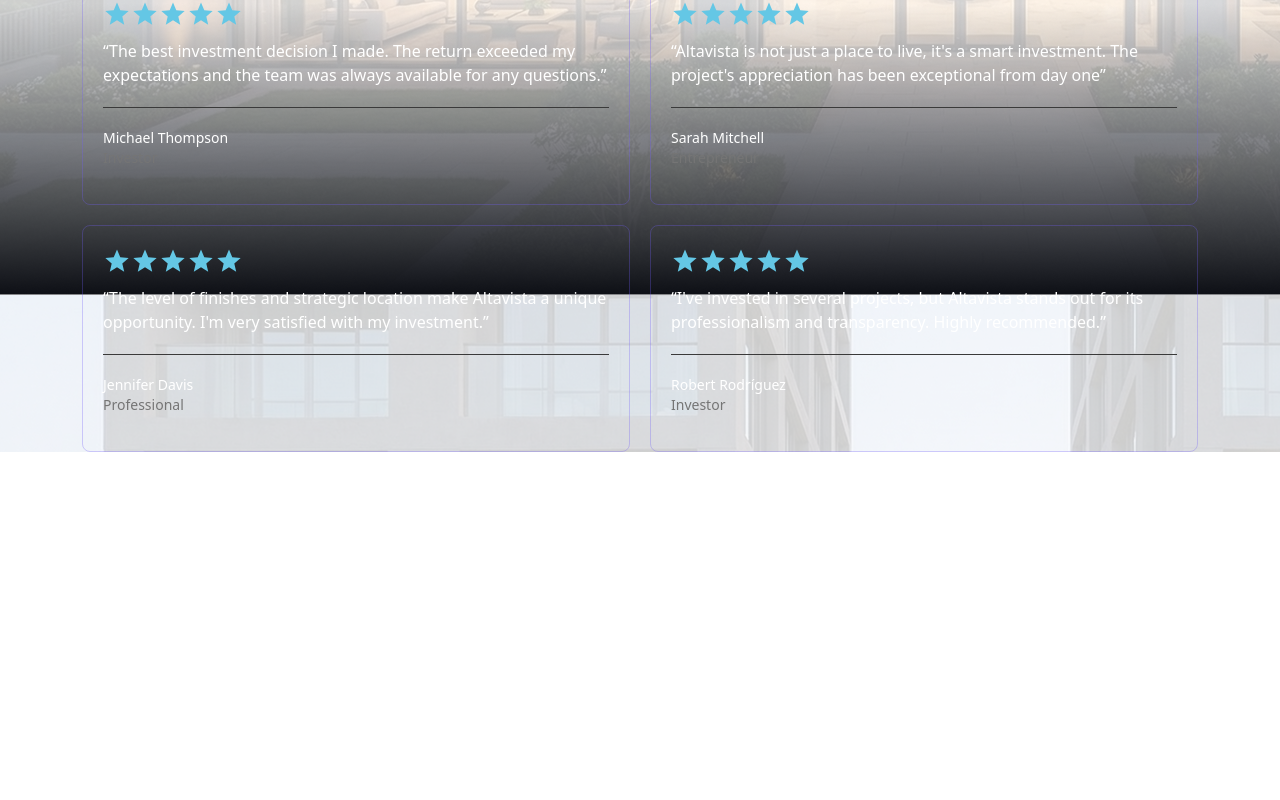
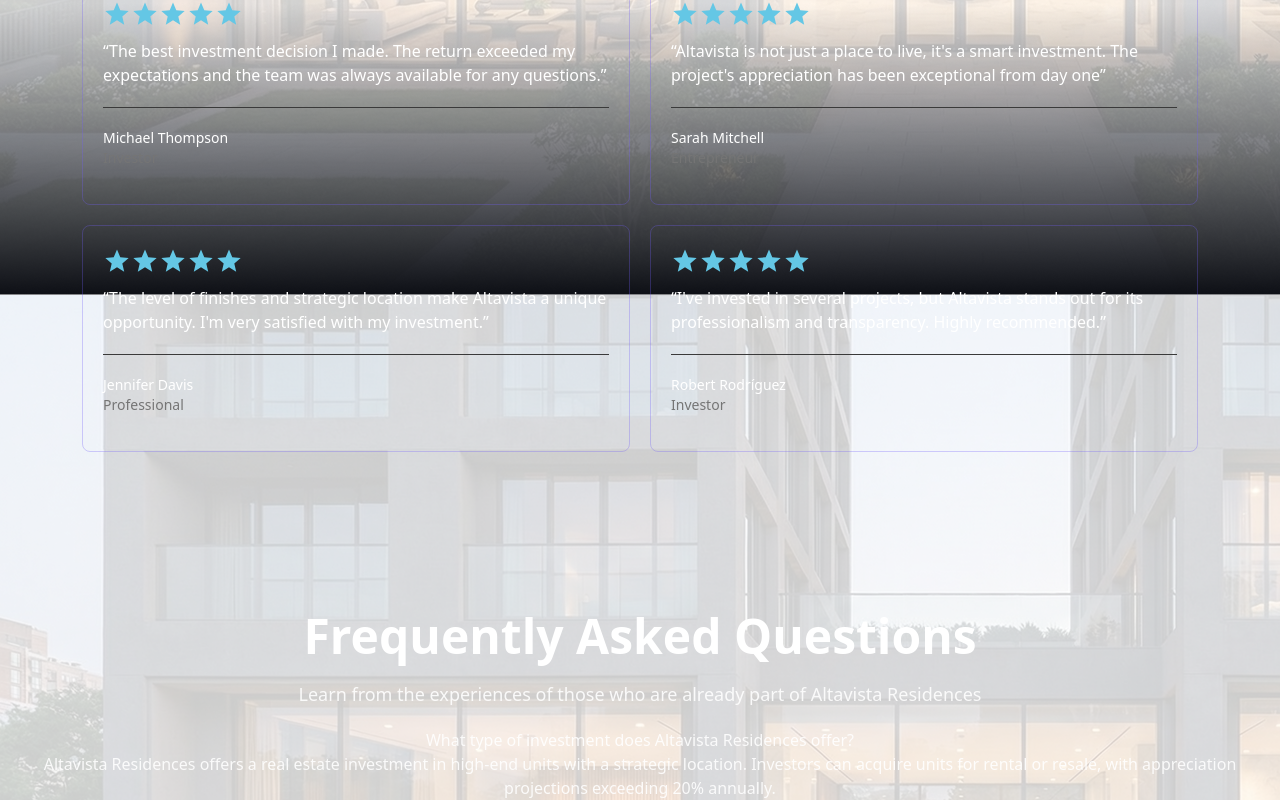
Before and after one commit to Andri-jose/Landing-Page-Real-Estate, a React (Vite) app: page / in a window 1280 px wide. Shown: the part 2921-3721 px from the top of the page. Before the commit the page ends 3373 px from the top, so only its background shows below. Built offline with nearby package versions, Linux system fonts and the light colour scheme.

Commit message:
adding faq section

```diff
--- a/src/App.tsx
+++ b/src/App.tsx
@@ -72,6 +72,30 @@
   }
 ];
 
+type Faq = {
+          question: string;
+          answer: string;
+        };
+
+const faqs: Faq[] = [
+  {
+    question: "What is the expected return on investment?",
+    answer: "The expected return on investment is projected to exceed 20% annually."
+  },
+  {
+    question: "How long is the investment period?",
+    answer: "The investment period is typically 5-10 years, depending on the specific unit."
+  },
+  {
+    question: "Can I rent out my unit?",
+    answer: "Yes, investors can choose to rent out their units for additional income."
+  },
+  {
+    question: "Is there a minimum investment amount?",
+    answer: "The minimum investment amount is $100,000."
+  }
+];
+
 function App() {
 
   return (
@@ -125,26 +149,28 @@
         </form>
       </div>
       <section className='flex flex-col items-center '>
-        <h2 className='text-5xl mb-5 font-semibold'>About <b className='text-purple'>Altavista Residences</b></h2>
-        <p className='text-lg mb-5 text-subtitle'>A project designed for those who want to invest in their future without
-          compromising their lifestyle
+        <h2 className='text-5xl mb-5 font-semibold'>About <b className='text-purple'>Altavista Residences</b>
+        </h2>
+        <p className='text-lg mb-5 text-subtitle'>A project designed for those who want to invest in their
+          future without compromising their lifestyle
         </p>
         <div className='grid grid-cols-2 gap-5 w-6xl'>
           <img src={interior} className='w-full rounded-lg'/>
           <img src={amenities} className='w-full rounded-lg'/>
         </div>
         <div className='w-210 mt-10'>
-          <p className='text-lg text-subtitle mb-5'>Altavista Residences is a smart investment opportunity offering 120
-            exclusive units across two 18-story towers, designed for comfort and long-term value.
+          <p className='text-lg text-subtitle mb-5'>Altavista Residences is a smart investment opportunity
+            offering 120 exclusive units across two 18-story towers, designed for comfort and long-term value.
           </p>
-          <p className='text-lg text-subtitle'>Its prime location in one of the city's fastest-growing areas provides
-            immediate access to shopping, education, and entertainment — blending premium living with
-            exceptional investment potential.
+          <p className='text-lg text-subtitle'>Its prime location in one of the city's fastest-growing
+            areas provides immediate access to shopping, education, and entertainment — blending premium
+            living with exceptional investment potential.
           </p>
         </div>
         <section className="flex justify-between gap-5 mt-10">
           {features.map((value, index) => (
-            <div key={index} className='flex flex-col items-center px-5 w-65.5 h-62.75 border-solid border border-purple/30 rounded-lg'>
+            <div key={index} className='flex flex-col items-center px-5 w-65.5 h-62.75 border-solid border
+             border-purple/30 rounded-lg'>
               <img src={value.icon} className='w-35'/>
               <h3 className='text-subtitle text-lg font-semibold'>{value.title}</h3>
               <p className='text-base text-textIcons'>{value.text}</p>
@@ -152,13 +178,18 @@
           ))}
         </section>
       </section>
-
+      {/* reviews */}
       <section className='mt-40'>
-        <h2 className='text-5xl text-subtitle font-semibold mb-5'>What Our <b className='text-purple'>Investors</b> Say</h2>
-        <p className='text-lg mb-5'>Learn from the experiences of those who are already part of Altavista Residences</p>
+        <h2 className='text-5xl text-subtitle font-semibold mb-5'>What Our <b className='text-purple'>
+          Investors</b> Say
+        </h2>
+        <p className='text-lg mb-5'>Learn from the experiences of those who are already part of Altavista
+          Residences
+        </p>
         <article className='grid grid-cols-2 gap-5'>
           {experience.map((value, index) => (
-            <blockquote key={index} className='flex flex-col items-start px-5 pt-5 w-137  border-solid border border-purple/30 rounded-lg'>
+            <blockquote key={index} className='flex flex-col items-start px-5 pt-5 w-137  border-solid border
+             border-purple/30 rounded-lg'>
               <img src={value.stars} className='w-35 mb-3'/>
               <p className='text-base text-subtitle text-left '>{value.review}</p>
               <hr className="w-full h-px bg-backgroundLine border-none my-5" />
@@ -168,6 +199,19 @@
           ))}
         </article>
       </section>
+      <section className='mt-40'>
+        <h2 className='text-5xl text-subtitle font-semibold mb-5'>Frequently Asked Questions</h2>
+        <p className='text-lg mb-5'>Learn from the experiences of those who are already part of Altavista
+          Residences
+        </p>
+        <dl>
+          <dt>What type of investment does Altavista Residences offer?</dt>
+          <dd>Altavista Residences offers a real estate investment in high-end units with a strategic location.
+            Investors can acquire units for rental or resale, with appreciation projections exceeding 20%
+            annually.
+          </dd>
+        </dl>
+      </section>
 
     </div>
   )
```
